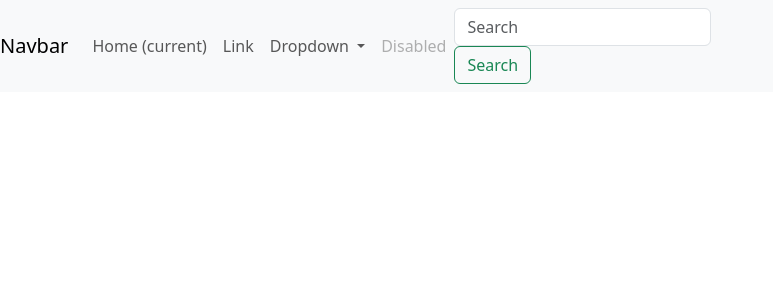
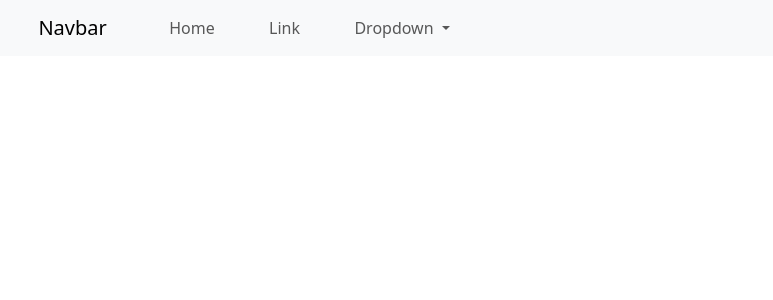
Before and after one commit to sushantnair/Inventory_Management, a PHP site: page / in a window 1280 px wide. Shown: the top 300 px of the page, without its empty margins (0-773 px from the left). Run offline with PHP 8.4, Linux system fonts and the light colour scheme.

Commit message:
Dropdown bug fixed

```diff
--- a/index.php
+++ b/index.php
@@ -5,9 +5,12 @@
 <head>
     <meta charset="UTF-8">
     <meta name="viewport" content="width=device-width, initial-scale=1.0">
-    <title>Document</title>
+    <title>Lab Inventory</title>
+    <script src="https://code.jquery.com/jquery-3.3.1.slim.min.js" integrity="sha384-q8i/X+965DzO0rT7abK41JStQIAqVgRVzpbzo5smXKp4YfRvH+8abtTE1Pi6jizo" crossorigin="anonymous"></script>
+    <script src="https://cdnjs.cloudflare.com/ajax/libs/popper.js/1.14.7/umd/popper.min.js" integrity="sha384-UO2eT0CpHqdSJQ6hJty5KVphtPhzWj9WO1clHTMGa3JDZwrnQq4sF86dIHNDz0W1" crossorigin="anonymous"></script>
+    <script src="https://cdn.jsdelivr.net/npm/bootstrap@5.3.0-alpha1/dist/js/bootstrap.bundle.min.js" integrity="sha384-w76AqPfDkMBDXo30jS1Sgez6pr3x5MlQ1ZAGC+nuZB+EYdgRZgiwxhTBTkF7CXvN" crossorigin="anonymous"></script>
     <link href="https://cdn.jsdelivr.net/npm/bootstrap@5.3.0-alpha1/dist/css/bootstrap.min.css" rel="stylesheet" integrity="sha384-GLhlTQ8iRABdZLl6O3oVMWSktQOp6b7In1Zl3/Jr59b6EGGoI1aFkw7cmDA6j6gD" crossorigin="anonymous">
-    <script src="https://cdn.jsdelivr.net/npm/bootstrap@5.3.0-alpha1/dist/js/bootstrap.bundle.min.js" integrity="sha384-w76AqPfDkMBDXo30jS1Sgez6pr3x5MlQ1ZAGC+nuZB+EYdgRZgiwxhTBTkF7CXvN" crossorigin="anonymous"></script>
+    <script src="https://stackpath.bootstrapcdn.com/bootstrap/4.3.1/js/bootstrap.min.js" integrity="sha384-JjSmVgyd0p3pXB1rRibZUAYoIIy6OrQ6VrjIEaFf/nJGzIxFDsf4x0xIM+B07jRM" crossorigin="anonymous"></script>
 
 </head>
 <body>
--- a/navbar.php
+++ b/navbar.php
@@ -1,23 +1,22 @@
 
 <?php
-
     function createnavbar(){
         return '
         <nav class="navbar navbar-expand-lg navbar-light bg-light">
-        <a class="navbar-brand" href="#">Navbar</a>
+        <a class="navbar-brand" style="margin-left:3vw;"href="#">Navbar</a>
         <button class="navbar-toggler" type="button" data-toggle="collapse" data-target="#navbarSupportedContent" aria-controls="navbarSupportedContent" aria-expanded="false" aria-label="Toggle navigation">
-          <span class="navbar-toggler-icon"></span>
+          <span class="navbar-toggler-icon" ></span>
         </button>
 
         <div class="collapse navbar-collapse" id="navbarSupportedContent">
-          <ul class="navbar-nav mr-auto">
-            <li class="nav-item active">
-              <a class="nav-link" href="#">Home <span class="sr-only">(current)</span></a>
+          <ul class="navbar-nav">
+            <li class="nav-item active" style="margin-left:3vw;">
+              <a class="nav-link" href="#">Home <span class="sr-only"></span></a>
             </li>
-            <li class="nav-item">
+            <li class="nav-item" style="margin-left:3vw;">
               <a class="nav-link" href="#">Link</a>
             </li>
-            <li class="nav-item dropdown">
+            <li class="nav-item dropdown" style="margin-left:3vw;">
               <a class="nav-link dropdown-toggle" href="#" id="navbarDropdown" role="button" data-toggle="dropdown" aria-haspopup="true" aria-expanded="false">
                 Dropdown
               </a>
@@ -28,21 +27,10 @@
                 <a class="dropdown-item" href="#">Something else here</a>
               </div>
             </li>
-            <li class="nav-item">
-              <a class="nav-link disabled" href="#">Disabled</a>
-            </li>
           </ul>
-          <span >
-            <form class="form-inline my-2 my-lg-0" >
-              <input class="form-control mr-sm-2" type="search" placeholder="Search" aria-label="Search">
-              <button class="btn btn-outline-success my-2 my-sm-0" type="submit">Search</button>
-            </form>
-          </span>
 
         </div>
       </nav>
-
-
 
         ';
     }
```
